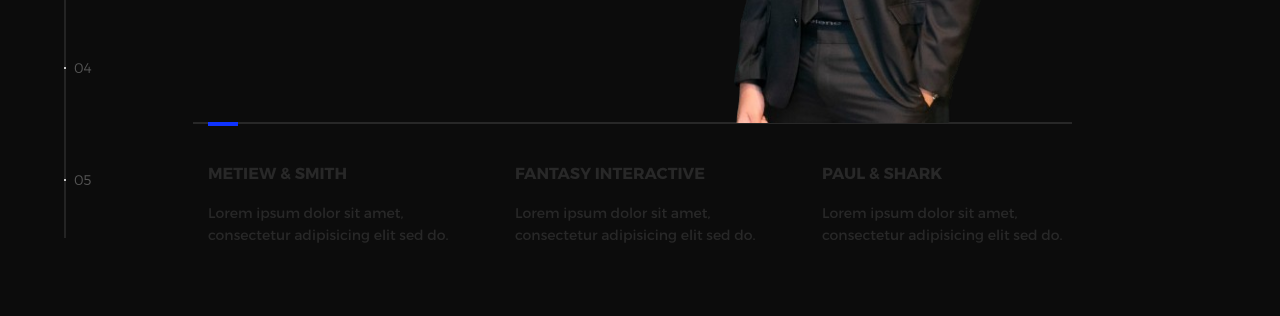
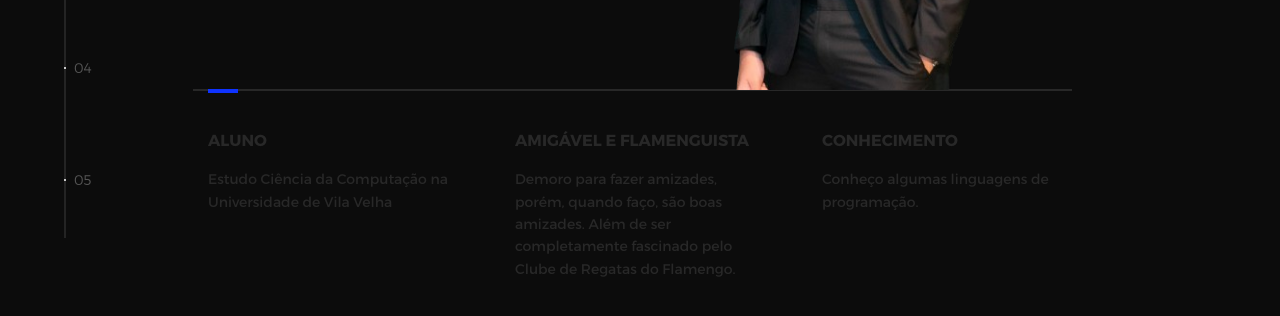
Before and after one commit to BeMartinusso/ProjetoCC1MC, a plain HTML site: page index.html in a window 1280 px wide. Shown: the part 442-758 px from the top of the page. Drawn offline with nearby package versions, Linux system fonts and the light colour scheme.

Commit message:
Pequenas mudanças no principal

```diff
--- a/index.html
+++ b/index.html
@@ -62,16 +62,16 @@
               </div>
               <div class="intro--options">
                 <a href="#0">
-                  <h3>Metiew &amp; Smith</h3>
-                  <p>Lorem ipsum dolor sit amet, consectetur adipisicing elit sed do.</p>
+                  <h3>Aluno</h3>
+                  <p>Estudo Ciência da Computação na Universidade de Vila Velha</p>
                 </a>
                 <a href="#0">
-                  <h3>Fantasy interactive</h3>
-                  <p>Lorem ipsum dolor sit amet, consectetur adipisicing elit sed do.</p>
+                  <h3>Amigável e Flamenguista</h3>
+                  <p>Demoro para fazer amizades, porém, quando faço, são boas amizades. Além de ser completamente fascinado pelo Clube de Regatas do Flamengo.</p>
                 </a>
                 <a href="#0">
-                  <h3>Paul &amp; shark</h3>
-                  <p>Lorem ipsum dolor sit amet, consectetur adipisicing elit sed do.</p>
+                  <h3>Conhecimento</h3>
+                  <p>Conheço algumas linguagens de programação.</p>
                 </a>
               </div>
             </div>
```
